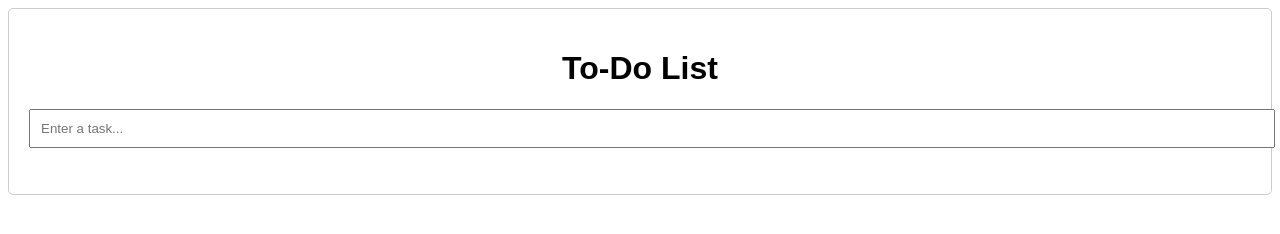
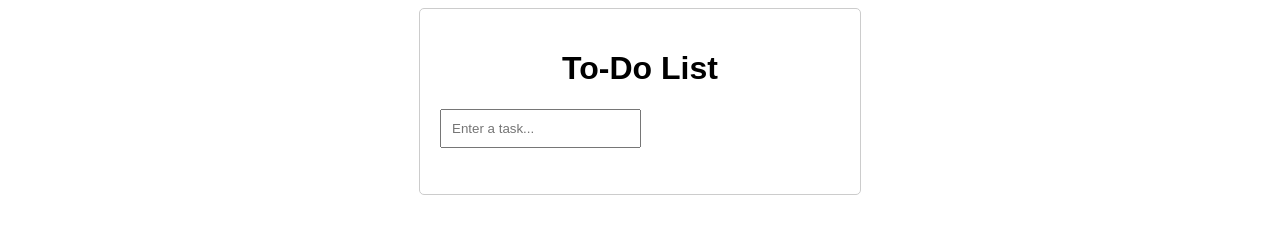
Before and after one commit to Isha1224/isha1224.github.io, a plain HTML site: page index.html in a window 1280 px wide. Drawn offline with Linux system fonts and the light colour scheme.

Commit message:
Update index.html

```diff
--- a/index.html
+++ b/index.html
@@ -8,7 +8,7 @@
         }
 
         .container {
-            min-width: 400px;
+            width: 400px;
             margin: 0 auto;
             padding: 20px;
             border: 1px solid #ccc;
@@ -20,7 +20,7 @@
         }
 
         #taskInput {
-            width: 100%;
+            max-width: 80%;
             padding: 10px;
             margin-bottom: 10px;
         }
```
